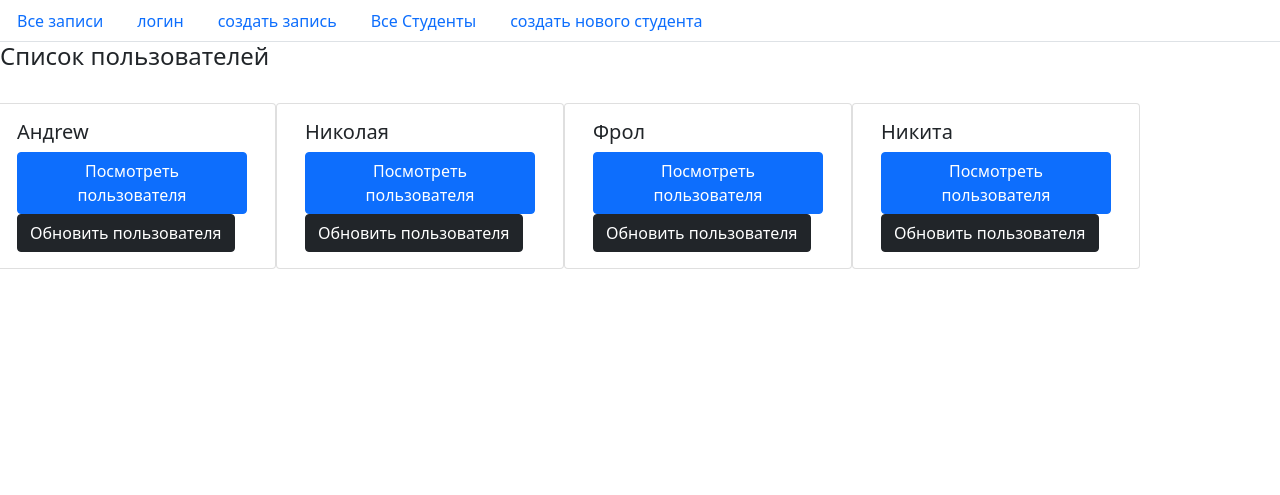
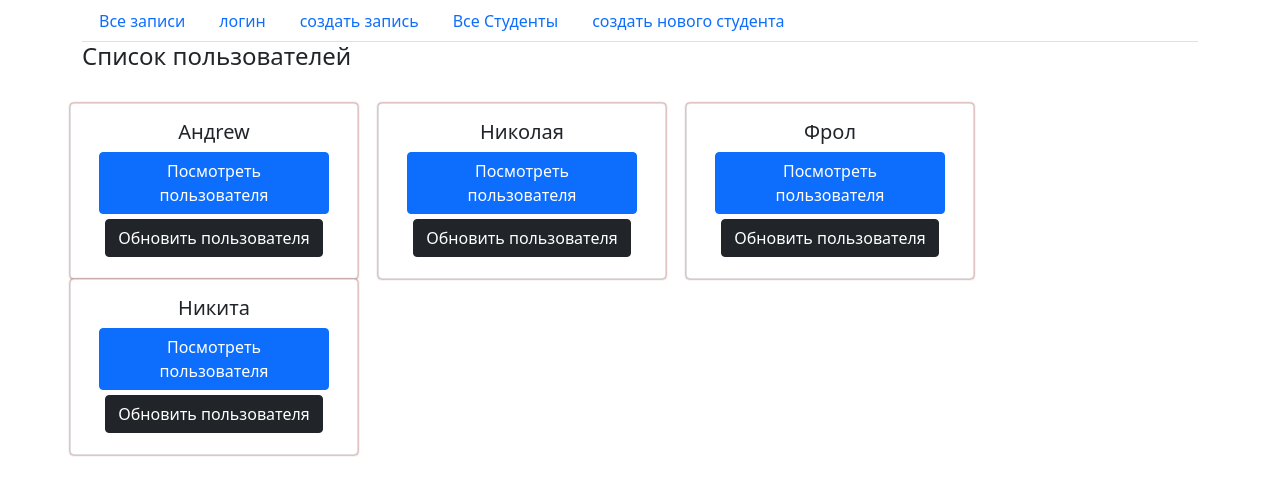
Before and after one commit to graagm/GB_PythonStart0922, a Django app: page /guides_phones/all in a window 1280 px wide. Shown: the top 495 px of the page. Run offline with Django 4.2, Linux system fonts and the light colour scheme; data comes from the database, SQL or seed files in the repository; some libraries are stand-ins or nearby versions.

Commit message:
css small

```diff
--- /dev/null
+++ b/pract7/tel_guide/conf/guides_phones/static/tel_giude/css/siteSELF.css
@@ -0,0 +1,21 @@
+
+
+.self-card{
+    margin-right: 20px;
+    box-shadow: 0 0 2px rgb(143, 36, 36);
+    text-align: center;
+}
+
+.card-body{
+    text-align: center;
+}
+
+
+.self-card a {
+    text-align: center;
+    margin-bottom: 5px;
+}
+
+.self-card h5 {
+    text-align: center;
+}
--- a/pract7/tel_guide/conf/guides_phones/templates/lay.html
+++ b/pract7/tel_guide/conf/guides_phones/templates/lay.html
@@ -10,11 +10,15 @@
 		<link  rel="stylesheet"  href="{% static 'tel_giude/css/btstrap5css/bootstrap-reboot.css'%}" type="text/css">
 		<link  rel="stylesheet"  href="{% static 'tel_giude/css/btstrap5css/bootstrap.css'%}" type="text/css">
 		<script src="{% static 'tel_giude/js/jquery3.6.0.min.js' %}"></script>
+		<script src="{% static 'tel_giude/js/jquery.ui.js' %}"></script>
+		<link  rel="stylesheet"  href="{% static 'tel_giude/css/jquery-ui.css'%}" type="text/css">
+		<link  rel="stylesheet"  href="{% static 'tel_giude/css/siteSELF.css'%}" type="text/css">
 		<script src="{% static 'tel_giude/js/btstrap5js/bootstrap.bundle.js' %}"></script>
 		{{form.media}}
 
 	</head>
     <header>
+		<div class="container">
 		<nav>
 			{% block nav %}<ul class="nav nav-tabs">
 				<li class="nav-item">
@@ -35,9 +39,13 @@
 			</ul>
 			{% endblock %}
 		</nav>
+	</div>
     </header>
     <body>
-	    {% block h1 %} {% endblock %}
-		{% block body %} {% endblock %}
+		<div class="container">
+			{% block h1 %} {% endblock %}
+			{% block body %} {% endblock %}
+		</div>
     </body>
 </html>
+{% block script %} {% endblock %}
--- a/pract7/tel_guide/conf/guides_phones/templates/tel_giude/all_students.html
+++ b/pract7/tel_guide/conf/guides_phones/templates/tel_giude/all_students.html
@@ -10,7 +10,7 @@
         <h4 class="title">Список студентов</h4><br>
         <div class="row">
         {% for student in students_list %}
-            <div class="card" style="width: 18rem;">
+            <div class="card self-card" style="width: 18rem;">
               <div class="card-body">
                 <h5 class="card-title">{{student.user}}</h5>
                 <a href="{% url 'one_student' student.pk %}" class="btn btn-primary">Данные студента</a>
--- a/pract7/tel_guide/conf/guides_phones/templates/tel_giude/all_users.html
+++ b/pract7/tel_guide/conf/guides_phones/templates/tel_giude/all_users.html
@@ -10,7 +10,7 @@
         <h4 class="title">Список пользователей</h4><br>
         <div class="row">
         {% for user in users_list %}
-            <div class="card" style="width: 18rem;">
+            <div class="card self-card" style="width: 18rem;">
               <div class="card-body">
                 <h5 class="card-title">{{user.user_name}}</h5>
                 <a href="{% url 'one_user' user.pk %}" class="btn btn-primary">Посмотреть пользователя</a>
--- a/pract7/tel_guide/conf/guides_phones/templates/tel_giude/one_student.html
+++ b/pract7/tel_guide/conf/guides_phones/templates/tel_giude/one_student.html
@@ -9,7 +9,7 @@
         {% block body %}
         <h4 class="title">данные студента</h4><br>
         <div class="row">
-            <div class="card" style="width: 18rem;">
+            <div class="card self-card" style="width: 18rem;">
               <div class="card-body">
                 <h5 class="card-title">Имя студента {{student.user}}</h5>
                 <h5 class="card-title">Курс {{student.corse}}</h5>
--- a/pract7/tel_guide/conf/guides_phones/templates/tel_giude/one_user.html
+++ b/pract7/tel_guide/conf/guides_phones/templates/tel_giude/one_user.html
@@ -9,7 +9,7 @@
         {% block body %}
         <h4 class="title">данные пользователя</h4><br>
         <div class="row">
-            <div class="card" style="width: 18rem;">
+            <div class="card self-card" style="width: 18rem;">
               <div class="card-body">
                 <h5 class="card-title">{{user.user_name}}</h5>
                 <h5 class="card-title">{{user.phone_number}}</h5>
```
